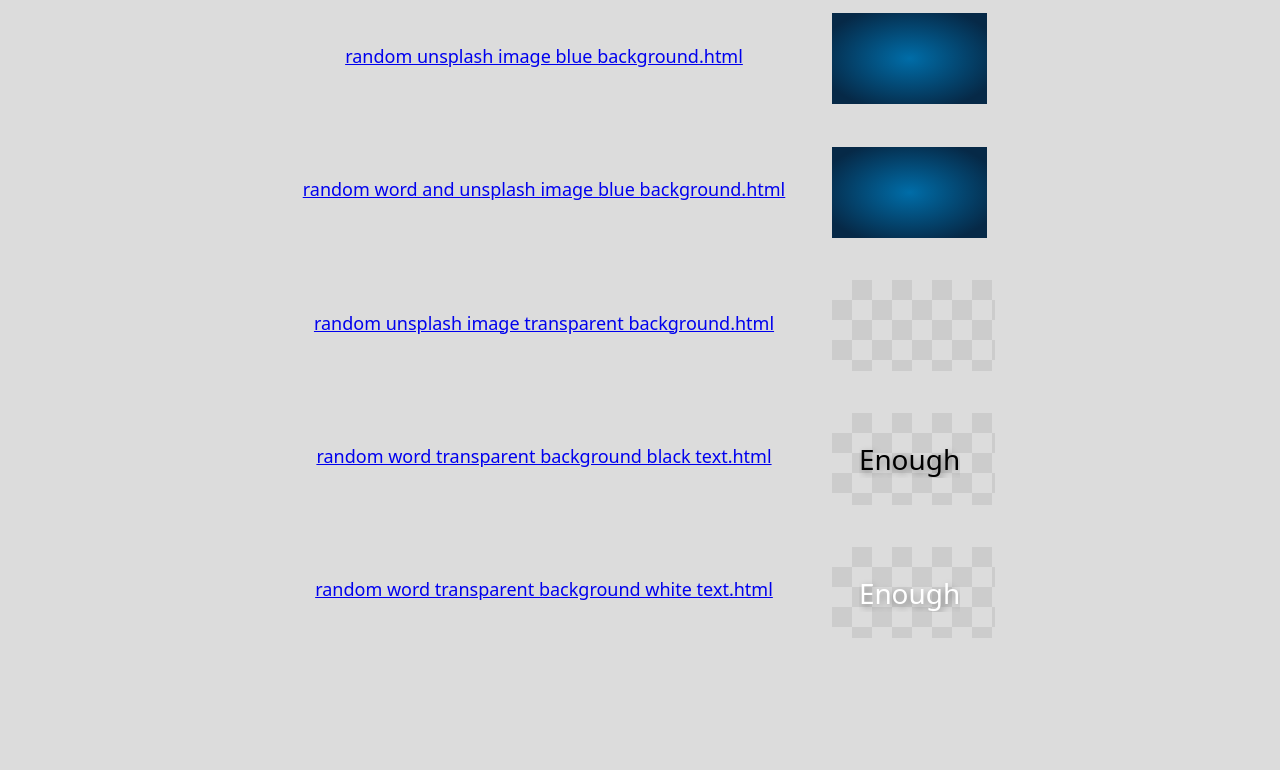
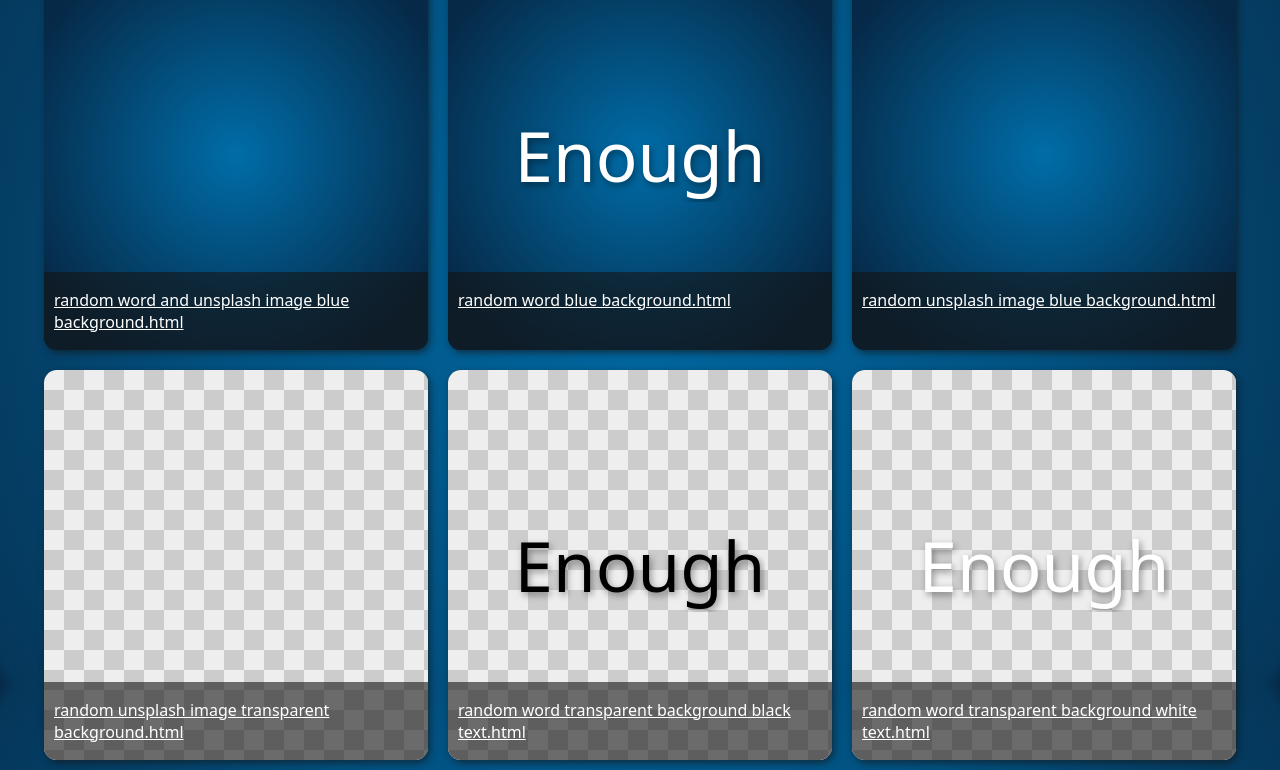
Before and after one commit to stuartmau/Allophone, a plain HTML site: page index.html in a window 1280 px wide. Shown: the part 136-906 px from the top of the page. Before the commit the page ends 800 px from the top, so only its background shows below. Drawn offline with Linux system fonts and the light colour scheme.

Commit message:
Updated index layout to css grid. hg 5a30fbbf46b4

```diff
--- a/index.html
+++ b/index.html
@@ -2,12 +2,11 @@
 <html  lang="en-AU">
 <head>
 <meta charset="utf-8"/>
-<meta name="title" content="Table Topic generators">
+<title>Index of Table Topic generators</title>
 <meta name="description" content="Table Topic generators">
 <meta name="viewport" content="width=device-width, initial-scale=1.0">
 <meta name="robots" content="noindex,nofollow,noarchive" />
 <link rel="icon" type="image/svg+xml" href="">
-<title>Index of Table Topic generators</title>
 
 <!-- License
 Page content CC-BY 4 Stuart Mau https://creativecommons.org/licenses/by/4.0/
@@ -20,75 +19,76 @@ THE SOFTWARE IS PROVIDED "AS IS", WITHOUT WARRANTY OF ANY KIND, EXPRESS OR IMPLI
 
 <style>
 
-:root {
-  --fontSize: large;
+* {
+    box-sizing: border-box;
 }
 
 body, html {
   margin: 0;
-  background-color: gainsboro;
-  justify-content: center;
-  align-items: center;
-  display: flex;
+  padding: 0;
+  background: rgb(0,109,168);
+  background: radial-gradient(circle, rgba(0,109,168,1) 0%, rgba(1,103,160,1) 5%, rgba(1,99,154,1) 12%, rgba(2,81,128,1) 56%, rgba(4,65,105,1) 79%, rgba(5,55,90,1) 98%, rgba(6,41,71,1) 100%);
+  background-repeat: no-repeat;
+  background-attachment:fixed;
+}
+.grid {
+    display: grid;
+    grid-gap: 20px;
+    padding: 10px;
+    grid-template-columns: repeat(auto-fit, max(30vw,40vh));
+    justify-content: center;
 }
 
-.column {
-  display: flex;
-  z-index: 2;
-  width: 60vw;
-  height: 100vh;
-  flex-direction: column;
+.card {
+    display: grid;
+    grid-template-columns: 1fr;
+    grid-template-rows: 4fr 1fr;
+    background-color: rgba(6,41,71,1);;
+    margin: 0;
+    padding: 0;
+    width: 100%;
+    height: 100%;
+    box-shadow: 2px 3px 7px rgba(20,20,20,60%);
+    border-radius: 1vw;
+    overflow: hidden
 }
 
-@media screen and (max-width: 992px) {
-  .column {
-    width: 80vw;
-  }
-}
-@media screen and (max-width: 600px) {
-  .column {
-    width: 98vw;
-  }
+.previewFrame{
+  z-index: 1;
+  grid-row-start: 1;
+  grid-row-end: 3;
+  grid-column-start: 1;
+  grid-column-end: 2;
+  object-fit: fill;
+  width: 100%;
+  height: 100%;
 }
 
-.row {
-  display: flex;
+.textFrame{
+  z-index: 2;
+  grid-row-start: 2;
+  grid-row-end: 3;
+  grid-column-start: 1;
+  grid-column-end: 2;
+  background-color: rgba(20,20,20,60%);
+  padding: 1px;
+  padding-left: 10px;
+  padding-left: 10px;
   width: 100%;
-  min-height: 10vmin;
-  padding-top: 1em;
+  height: 100%;
 }
 
-.left {
-  display: flex;
-  width: 75%;
-  background-color: none;
-  justify-content: center;
-  align-items: center;
-  padding-bottom: 2em;
-}
-.right {
-  display: flex;
-  width: 25%;
-  background-color: none;
-  padding-bottom: 1em;
-}
-.centeriframe {
-  display: flex;
-  flex-grow: 0;
-  background-color: transparent;
-  max-width: 85%;
-  max-height: 90%;
-}
 
 iframe{
-  border:3px;
-  border-style:none;
-  width: 95%;
+  border-style:hidden;
+  margin: 0;
+  padding: 0;
+  width: 100%;
   height: 100%;
-  background-color: transparent;
 }
 
 .checkered{
+  background-color: #EEE;
   background-image:
     linear-gradient(45deg, #CCC 25%, transparent 25%),
       linear-gradient(45deg, transparent 75%, #CCC 75%),
@@ -96,94 +96,83 @@ iframe{
       linear-gradient(45deg, #CCC 25%, transparent 25%);
   background-size:40px 40px;
   background-position:0 0, 0 0, -20px -20px, 20px 20px;
-
 }
 
-
-p {
+a {
   font-family: Noto Sans, Helvetica, Arial, sans-serif;
-  font-size: var(--fontSize);
-	text-align: center;
-	color: black;
+	text-align: left;
+  font-size: medium;
+	color: white;
 }
 
+h1 {
+  font-family: Noto Sans, Helvetica, Arial, sans-serif;
+	text-align: center;
+	color: white;
+  text-shadow: 2px 3px 7px rgba(20,20,20,60%);
+}
 
 </style>
 
 </head>
 <body>
-
-
-<div class="column">
-  <div class="row">
-    <div class="left">
-      <p><a href="random word blue background.html">random word blue background.html</a></p>
+  <h1>Table Topic generators</h1>
+  <div class="grid">
+  <div class="card">
+    <div class="textFrame" onclick="location.href='random word and unsplash image blue background.html';">
+      <p><a href="random word and unsplash image blue background.html">random word and unsplash image blue background.html</a></p>
     </div>
-    <div class="right">
-      <div class="centeriframe">
-        <iframe  src="random word blue background.html" title="Random word blue background"></iframe>
-      </div>
+    <div class="previewFrame">
+      <iframe  src="random word and unsplash image blue background.html"></iframe>
     </div>
   </div>
 
-  <div class="row">
-    <div class="left">
-      <p><a href="random unsplash image blue background.html">random unsplash image blue background.html</a></p>
+  <div class="card">
+    <div class="textFrame" onclick="location.href='random word blue background.html';">
+      <p><a href="random word blue background.html">random word blue background.html</a></p>
     </div>
-    <div class="right">
-      <div class="centeriframe">
-        <iframe  src="random unsplash image blue background.html" title="random unsplash image blue background"></iframe>
-      </div>
+    <div class="previewFrame">
+      <iframe src="random word blue background.html"></iframe>
     </div>
   </div>
 
-  <div class="row">
-    <div class="left">
-      <p><a href="random word and unsplash image blue background.html">random word and unsplash image blue background.html</a></p>
+  <div class="card">
+    <div class="textFrame" onclick="location.href='random unsplash image blue background.html';">
+      <p><a href="random unsplash image blue background.html">random unsplash image blue background.html</a></p>
     </div>
-    <div class="right">
-      <div class="centeriframe">
-        <iframe  src="random word and unsplash image blue background.html" title="random word and unsplash image blue background"></iframe>
-      </div>
+    <div class="previewFrame">
+      <iframe src="random unsplash image blue background.html"></iframe>
     </div>
   </div>
 
-
-  <div class="row">
-    <div class="left">
+  <div class="card">
+    <div class="textFrame" onclick="location.href='random unsplash image transparent background.html';">
       <p><a href="random unsplash image transparent background.html">random unsplash image transparent background.html</a></p>
     </div>
-    <div class="right">
-      <div class="centeriframe checkered">
-        <iframe  src="random unsplash image transparent background.html" title="random unsplash image transparent background"></iframe>
-      </div>
+    <div class="previewFrame checkered">
+      <iframe  src="random unsplash image transparent background.html"></iframe>
     </div>
   </div>
 
-  <div class="row">
-    <div class="left">
+  <div class="card">
+    <div class="textFrame" onclick="location.href='random word transparent background black text.html';">
       <p><a href="random word transparent background black text.html">random word transparent background black text.html</a></p>
     </div>
-    <div class="right">
-      <div class="centeriframe checkered">
-        <iframe  src="random word transparent background black text.html" title="random word transparent background black text"></iframe>
-      </div>
+    <div class="previewFrame checkered">
+      <iframe  src="random word transparent background black text.html"></iframe>
     </div>
   </div>
 
-  <div class="row">
-    <div class="left">
+  <div class="card">
+    <div class="textFrame" onclick="location.href='random word transparent background white text.html';">
       <p><a href="random word transparent background white text.html">random word transparent background white text.html</a></p>
     </div>
-    <div class="right">
-      <div class="centeriframe checkered">
-        <iframe  src="random word transparent background white text.html" title="random word transparent background white text"></iframe>
-      </div>
+    <div class="previewFrame checkered">
+      <iframe  src="random word transparent background white text.html"></iframe>
     </div>
   </div>
 
 </div>
 
-
 </body>
 </html>
```
